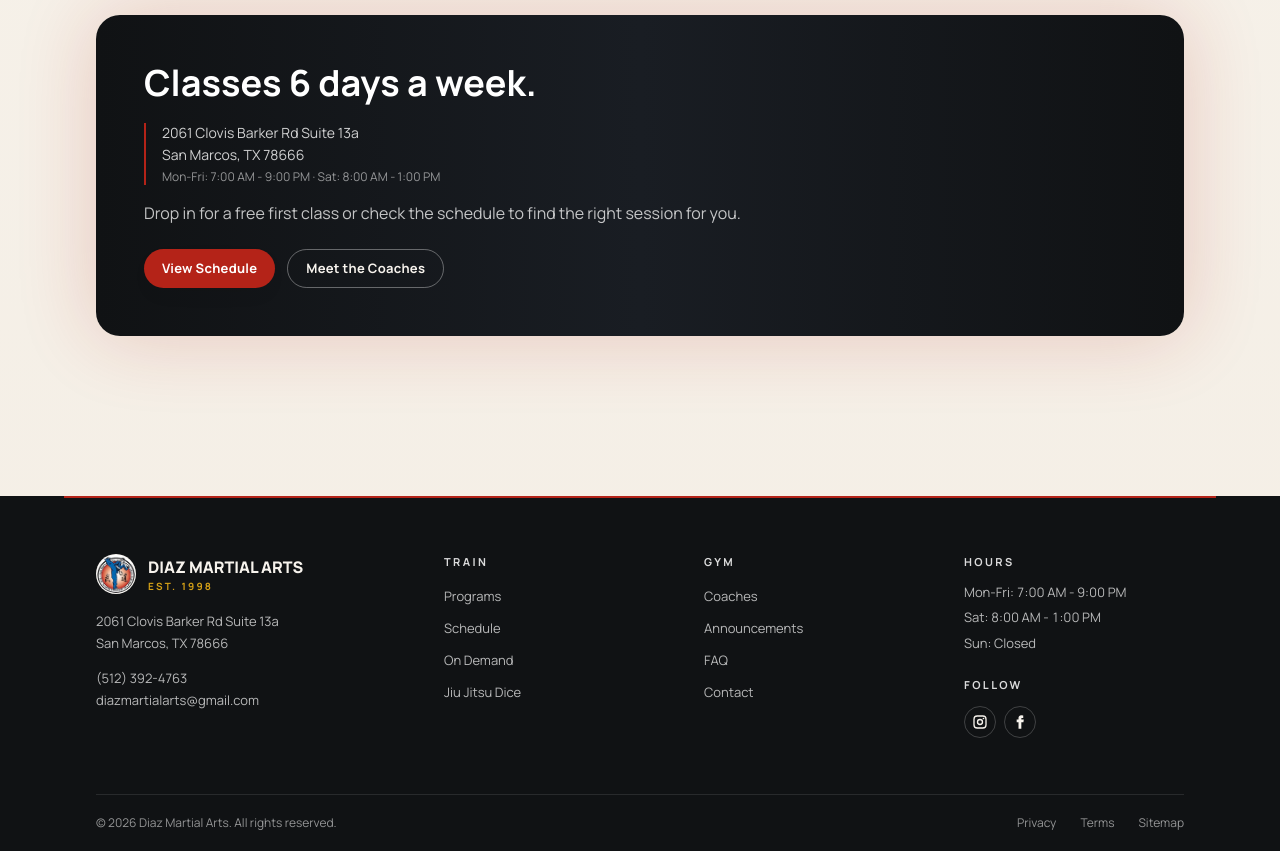
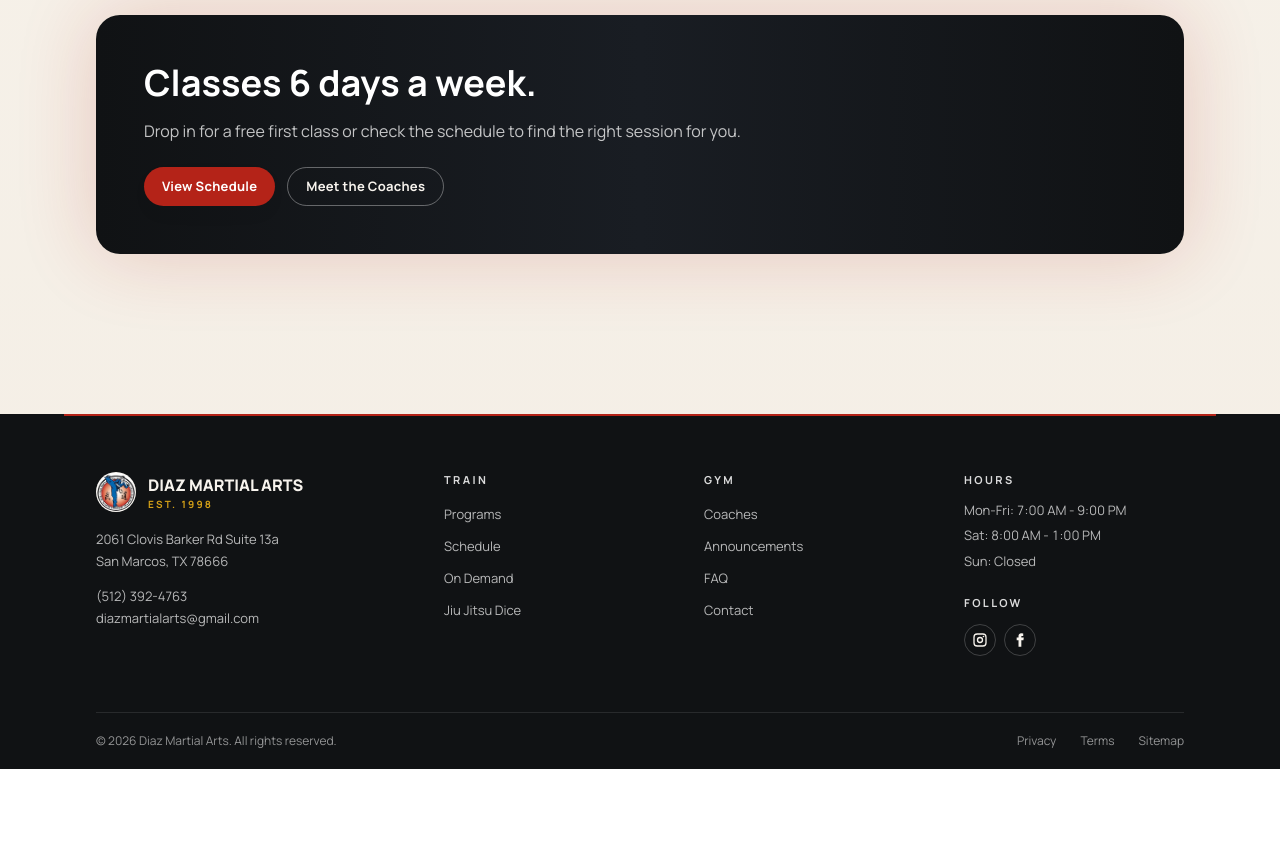
Before and after one commit to codyjohnsontx/DiazMartialArts, a Next.js app: page /programs/advanced-juniors in a window 1280 px wide. Shown: the part 1680-2531 px from the top of the page. After the commit the page ends 2449 px from the top, so only its background shows below. Built offline with nearby package versions, Linux system fonts and the light colour scheme; no server answers.

Commit message:
no-mistakes(test): Drop address and hours sub-lines from program page CTA banner

```diff
--- a/components/CTABanner.tsx
+++ b/components/CTABanner.tsx
@@ -8,13 +8,6 @@ export function CTABanner() {
     <Section className="pb-0">
       <div className="rounded-3xl bg-gradient-to-r from-ink via-[#191d23] to-ink p-8 shadow-[0_0_80px_rgba(180,35,24,0.2)] sm:p-12">
         <h3 className="text-3xl font-bold text-white sm:text-4xl">Classes 6 days a week.</h3>
-        <div className="mt-5 border-l-2 border-ember pl-4">
-          <p className="text-sm text-white/80">{site.address.street}</p>
-          <p className="mt-0.5 text-sm text-white/80">
-            {site.address.city}, {site.address.state} {site.address.zip}
-          </p>
-          <p className="mt-1 text-xs text-white/55">{site.hours.slice(0, 2).join(' · ')}</p>
-        </div>
         <p className="mt-4 max-w-2xl text-base text-white/75">
           Drop in for a free first class or check the schedule to find the right session for you.
         </p>
```
Also changed, not shown: 1 other file (tests, documents, lock files or other folders).
